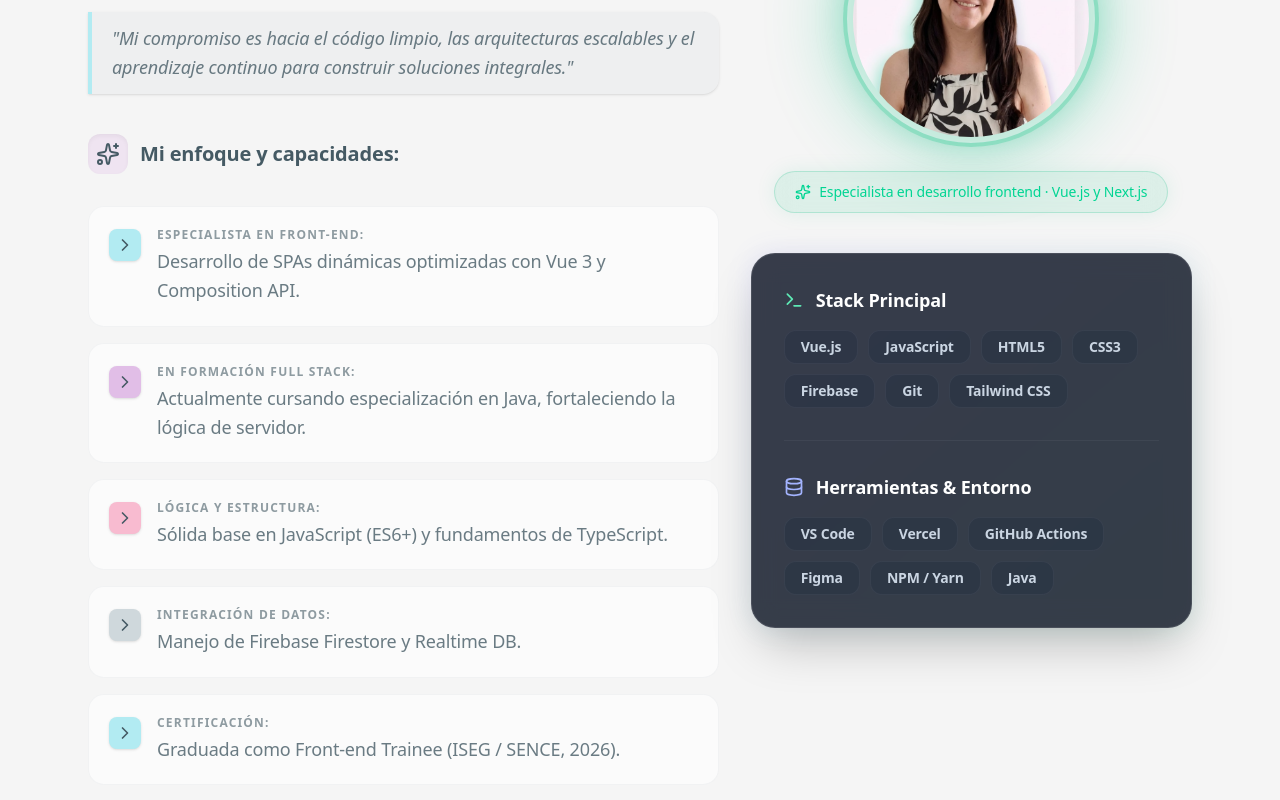
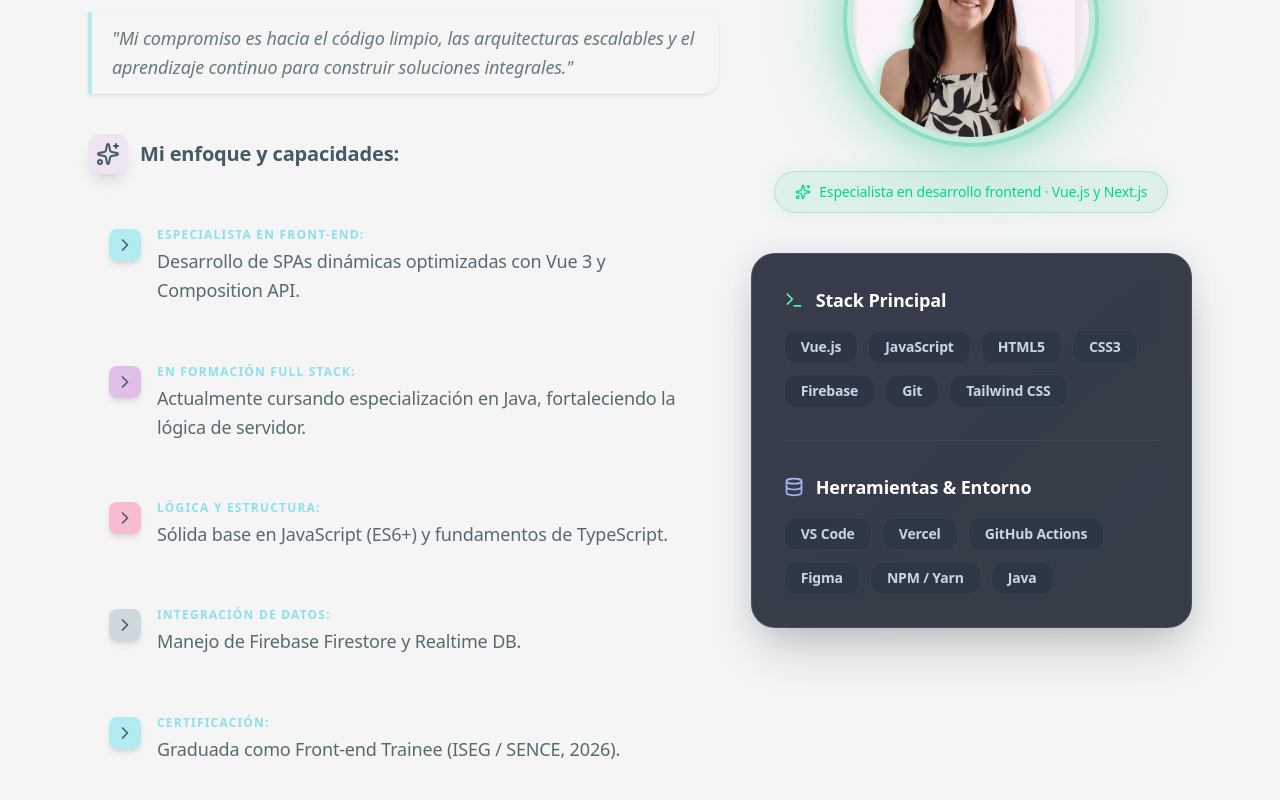
Before and after one commit to CodeMochi-dev/Portafolio-pro, a Next.js app: page / in a window 1280 px wide. Shown: the part 1500-2300 px from the top of the page. Built offline with nearby package versions, Linux system fonts and the light colour scheme.

Commit message:
Fix text visibility and contrast in 'Sobre mí' section

```diff
--- a/app/page.tsx
+++ b/app/page.tsx
@@ -249,16 +249,16 @@ export default function Portfolio() {
                   Hola, soy <strong className="text-white font-medium">Valentina Paz Llantèn Robles</strong> 👋. Junior Developer de Santiago, Chile. Transformo ideas complejas en experiencias digitales vibrantes y sólidas con un enfoque total en el usuario.
                 </p>
 
-                <div className="pl-5 border-l-4 border-mint py-3 bg-cement/20 rounded-r-2xl shadow-sm">
-                  <p className="italic text-graphite/80 leading-relaxed font-medium">
+                <div className="pl-5 border-l-4 border-mint py-3 bg-white/5 rounded-r-2xl shadow-sm">
+                  <p className="italic text-foreground/80 leading-relaxed font-medium">
                     &quot;Mi compromiso es hacia el código limpio, las arquitecturas escalables y el aprendizaje continuo para construir soluciones integrales.&quot;
                   </p>
                 </div>
 
                 <div className="pt-4">
-                  <h4 className="text-graphite font-black text-xl mb-8 flex items-center gap-3">
-                    <div className="w-10 h-10 rounded-xl bg-lilac/30 flex items-center justify-center shadow-inner">
-                      <Sparkles className="w-6 h-6 text-graphite" />
+                  <h4 className="text-foreground font-black text-xl mb-8 flex items-center gap-3">
+                    <div className="w-10 h-10 rounded-xl bg-lilac/30 flex items-center justify-center shadow-lg">
+                      <Sparkles className="w-6 h-6 text-foreground" />
                     </div>
                     Mi enfoque y capacidades:
                   </h4>
@@ -280,14 +280,14 @@ export default function Portfolio() {
                       <motion.li
                         key={i}
                         variants={fadeInUp}
-                        className="flex items-start gap-4 p-5 rounded-2xl bg-white/60 border border-graphite/5 hover:bg-white hover:shadow-xl hover:shadow-graphite/5 transition-all duration-500 group/item"
+                        className="flex items-start gap-4 p-5 rounded-2xl bg-white/5 border border-white/10 hover:bg-white/10 hover:shadow-xl transition-all duration-500 group/item"
                       >
-                        <div className={`w-8 h-8 rounded-lg ${item.color} flex items-center justify-center flex-shrink-0 mt-0.5 group-hover/item:scale-110 transition-transform duration-300 shadow-sm`}>
+                        <div className={`w-8 h-8 rounded-lg ${item.color} flex items-center justify-center flex-shrink-0 mt-0.5 group-hover/item:scale-110 transition-transform duration-300 shadow-md`}>
                            <ChevronRight className="w-5 h-5 text-graphite" />
                         </div>
                         <div className="flex flex-col gap-1">
-                          <span className="text-graphite font-bold text-xs tracking-widest uppercase opacity-60">{item.title}</span>
-                          <span className="text-graphite/80 group-hover/item:text-graphite font-medium transition-colors">{item.text}</span>
+                          <span className="text-mint font-bold text-xs tracking-widest uppercase opacity-90">{item.title}</span>
+                          <span className="text-foreground/90 group-hover/item:text-foreground font-medium transition-colors">{item.text}</span>
                         </div>
                       </motion.li>
                     ))}
```
